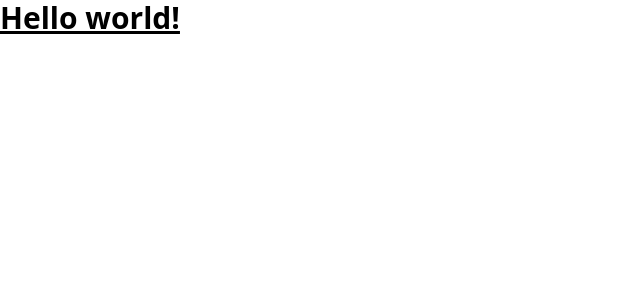
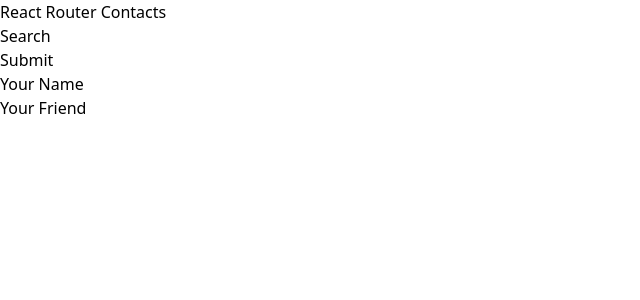
Before and after one commit to SWIC-277/router-demo, a React (Vite) app: page / in a window 1280 px wide. Shown: the top 300 px of the page, without its empty margins (0-640 px from the left). Built offline with nearby package versions, Linux system fonts and the light colour scheme.

Commit message:
Use React Router to load Home Page
Includes Nav, Search, FormButton.

```diff
--- a/package.json
+++ b/package.json
@@ -16,6 +16,7 @@
     "match-sorter": "^6.3.1",
     "react": "^18.2.0",
     "react-dom": "^18.2.0",
+    "react-router-dom": "^6.4.4",
     "sort-by": "^1.2.0"
   },
   "devDependencies": {
--- /dev/null
+++ b/src/components/FormButton.jsx
@@ -0,0 +1,7 @@
+export default function FormButton() {
+  return (
+    <form method="POST">
+      <button type="submit">Submit</button>
+    </form>
+  );
+}
--- /dev/null
+++ b/src/components/Nav.jsx
@@ -0,0 +1,14 @@
+export default function Nav() {
+  return (
+    <nav>
+      <ul>
+        <li>
+          <a href={`contacts/1`}>Your Name</a>
+        </li>
+        <li>
+          <a href={`contacts/2`}>Your Friend</a>
+        </li>
+      </ul>
+    </nav>
+  );
+}
--- /dev/null
+++ b/src/components/Search.jsx
@@ -0,0 +1,8 @@
+export default function Form() {
+  return (
+    <form>
+      <label htmlFor="search">Search</label>
+      <input id="search" type="search" />
+    </form>
+  );
+}
--- a/src/main.jsx
+++ b/src/main.jsx
@@ -1,10 +1,18 @@
-import React from 'react'
-import ReactDOM from 'react-dom/client'
-import App from './App'
-import './index.css'
+import React from "react";
+import ReactDOM from "react-dom/client";
+import { createBrowserRouter, RouterProvider } from "react-router-dom";
+import "./index.css";
+import Home from "./routes/Home";
 
-ReactDOM.createRoot(document.getElementById('root')).render(
+const router = createBrowserRouter([
+  {
+    path: "/",
+    element: <Home />,
+  },
+]);
+
+ReactDOM.createRoot(document.getElementById("root")).render(
   <React.StrictMode>
-    <App />
+    <RouterProvider router={router} />
   </React.StrictMode>
-)
+);
--- /dev/null
+++ b/src/routes/Home.jsx
@@ -0,0 +1,14 @@
+import Button from "../components/FormButton";
+import Nav from "../components/Nav";
+import Search from "../components/Search";
+
+export default function Home() {
+  return (
+    <>
+      <h1>React Router Contacts</h1>
+      <Search />
+      <Button />
+      <Nav />
+    </>
+  );
+}
```
Also changed, not shown: 2 other files (tests, documents, lock files or other folders).
